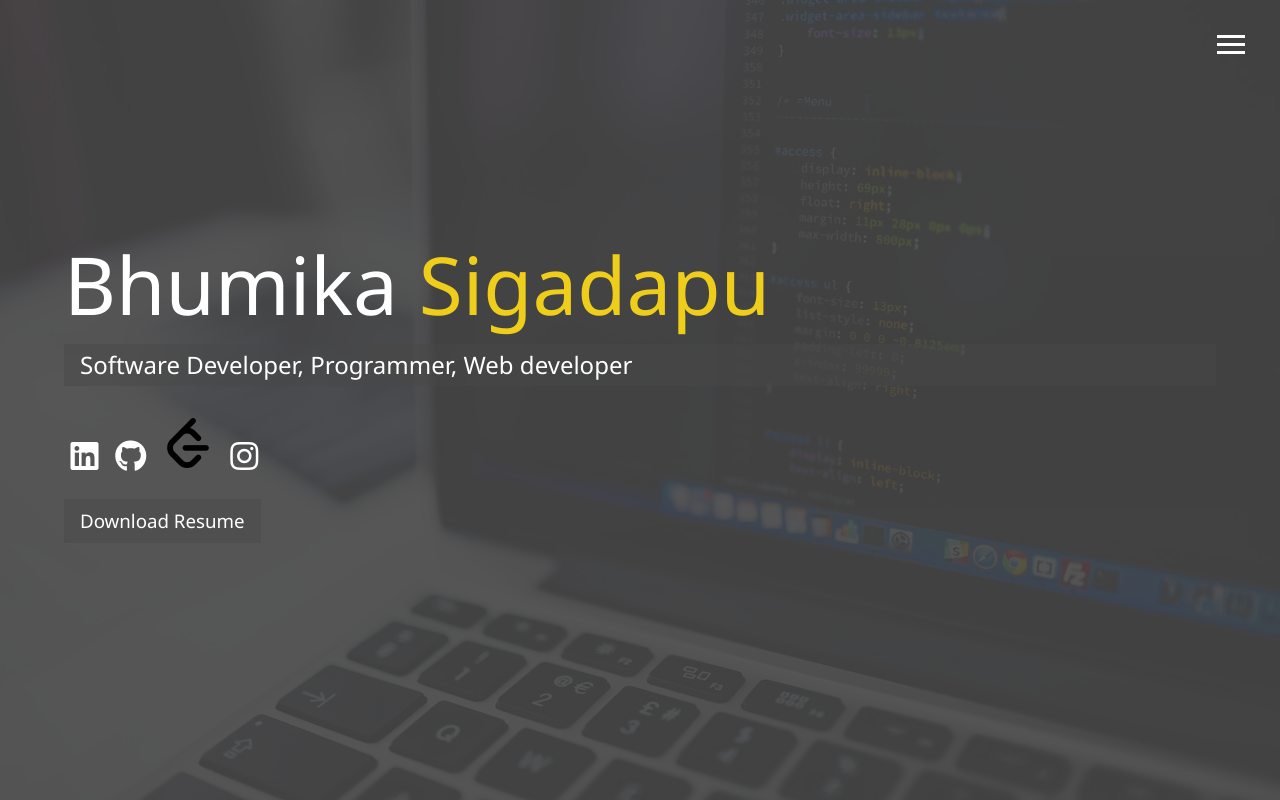
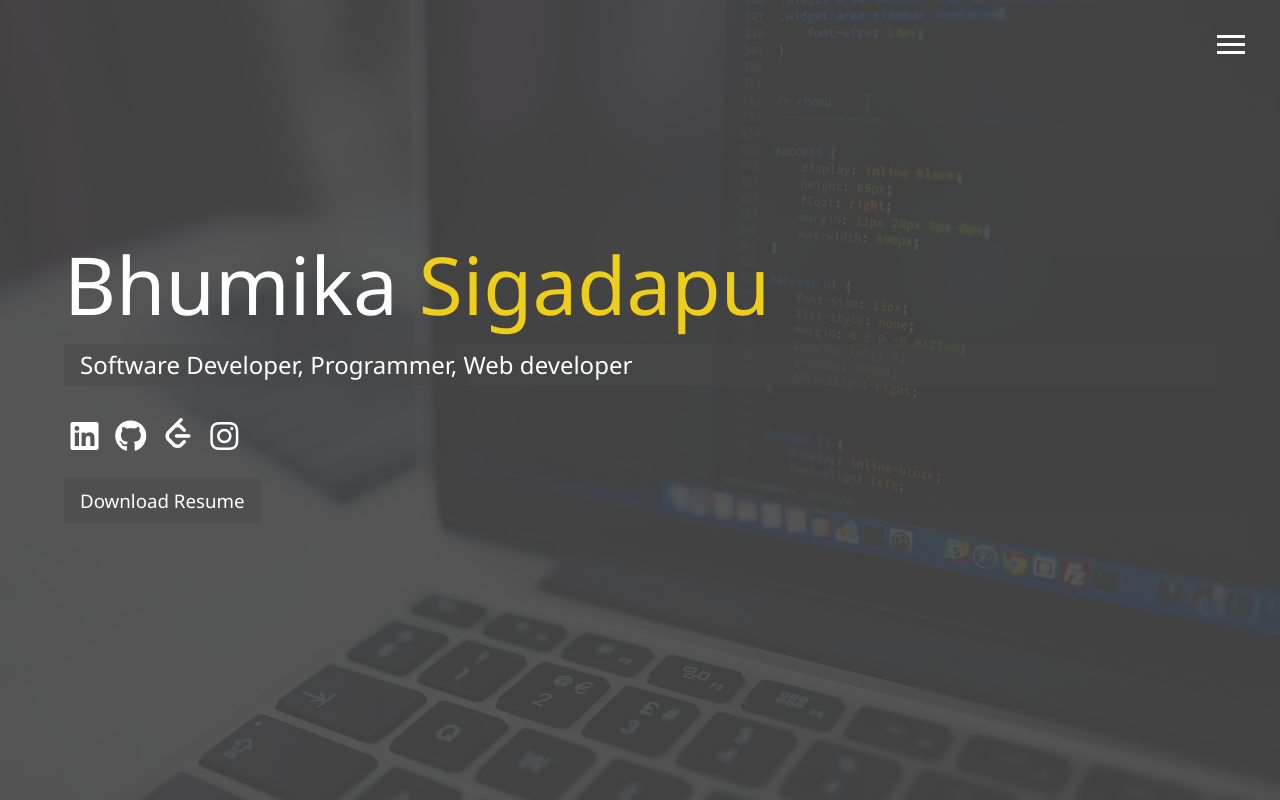
Before and after one commit to BhumikaSigadapu3/My_Portfolio, a website: page dist/index.html in a window 1280 px wide. Drawn offline with nearby package versions, Linux system fonts and the light colour scheme; files that its build step writes are made by us from their sources.

Commit message:
Update main.scss

```diff
--- a/scss/main.scss
+++ b/scss/main.scss
@@ -88,6 +88,24 @@ main{
 
     }
 }
+
+main {
+  .icons {
+    a {
+      .leetcodeIcon {
+        filter: invert(1) brightness(2);
+        width: 30px;
+        height: 30px;
+
+        &:hover {
+          filter: invert(79%) sepia(95%) saturate(536%) hue-rotate(0deg) brightness(103%);
+          transition: all 0.5s ease-out;
+        }
+      }
+    }
+  }
+}
+
 
 .about-info{
     display: grid;
```
